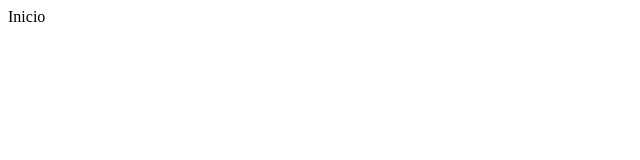
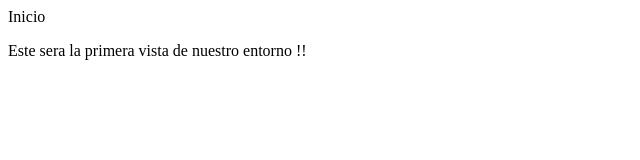
Before and after one commit to cruzjart0310/URL, a plain HTML site: page index.html in a window 1280 px wide. Shown: the whole page, without its empty margins (0-640 px from the left). Drawn offline with Linux system fonts and the light colour scheme.

Commit message:
Se añade parrafo en archivo index

```diff
--- a/index.html
+++ b/index.html
@@ -4,5 +4,6 @@
 	</head>
 	<body>
 		<p>Inicio</p>
+		<p>Este sera la primera vista de nuestro entorno !!</p>
 	</body>
 </html>
```
